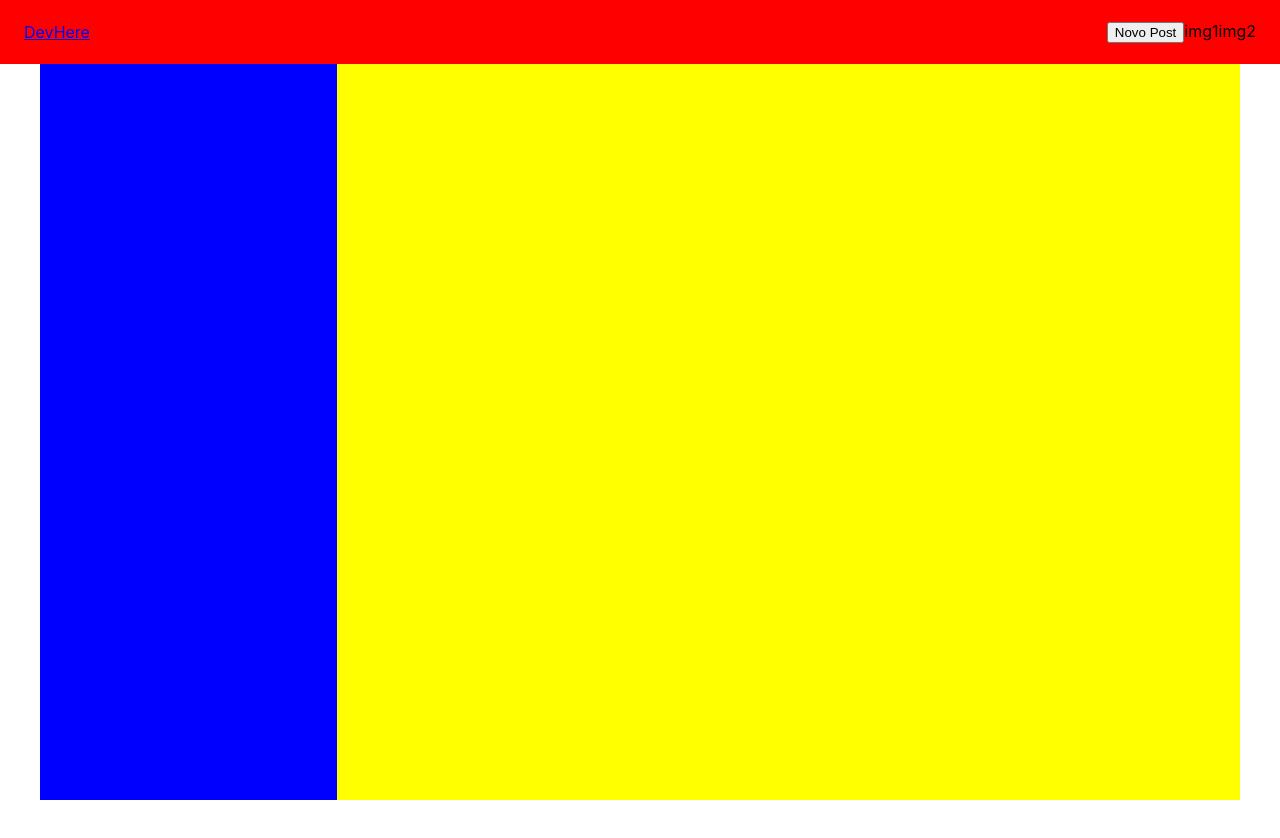
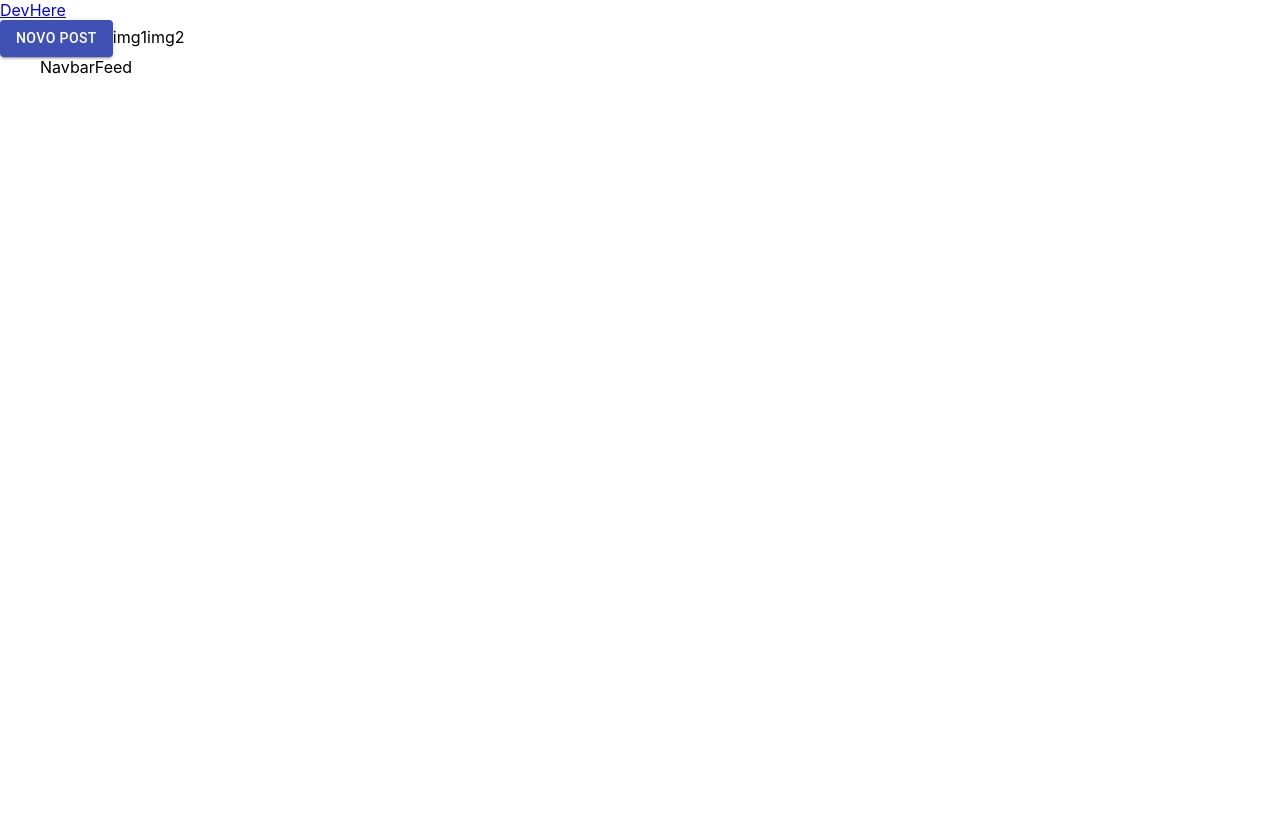
Before and after one commit to gabrielbugarelli/devhere, a React (Create React App) app: page / in a window 1280 px wide. Shown: the top 838 px of the page. Before the commit the page ends 800 px from the top, so only its background shows below. Built offline with nearby package versions, Linux system fonts and the light colour scheme.

Commit message:
[implementação] - configuração Material UI

```diff
--- a/package.json
+++ b/package.json
@@ -3,6 +3,8 @@
   "version": "0.1.0",
   "private": true,
   "dependencies": {
+    "@material-ui/core": "^4.11.4",
+    "@material-ui/styles": "^4.11.4",
     "@testing-library/jest-dom": "^5.11.4",
     "@testing-library/react": "^11.1.0",
     "@testing-library/user-event": "^12.1.10",
--- /dev/null
+++ b/src/pages/Home/components/Feed.js
@@ -0,0 +1,11 @@
+import React from 'react'
+
+const Feed = () => {
+  return (
+    <div>
+      Feed
+    </div>
+  )
+}
+
+export default Feed
--- a/src/pages/Home/components/Header.js
+++ b/src/pages/Home/components/Header.js
@@ -1,4 +1,5 @@
 import React from 'react'
+import { Button } from '@material-ui/core'
 
 const Header = () => {
   return (
@@ -8,7 +9,7 @@ const Header = () => {
           <a href="/">DevHere</a>
         </div>
         <div>
-          <button>Novo Post</button>
+          <Button variant="contained" color="primary">Novo Post</Button>
           <span>img1</span>
           <span>img2</span>
         </div>
--- a/src/pages/Home/components/Main.js
+++ /dev/null
@@ -1,12 +0,0 @@
-import React from 'react'
-
-const Main = () => {
-  return (
-    <main className="main">
-      <div className="navbar">navbar</div>
-      <div className="feed">feed</div>
-    </main>
-  )
-}
-
-export default Main
--- /dev/null
+++ b/src/pages/Home/components/NavBar.js
@@ -0,0 +1,11 @@
+import React from 'react'
+
+const NavBar = () => {
+  return (
+    <div>
+      Navbar
+    </div>
+  )
+}
+
+export default NavBar
--- a/src/pages/Home/index.js
+++ b/src/pages/Home/index.js
@@ -1,18 +1,36 @@
 import React from 'react';
+import { makeStyles } from '@material-ui/core/styles';
 
-//estilos css Home
-import './style.css'
+//components
+import Header from './components/Header'
+import Feed from './components/Feed'
+import NavBar from './components/NavBar'
 
-//components Home
-import Header from './components/Header'
-import Main from './components/Main'
+const useStyles = makeStyles({
+  root: {
+    display: 'flex',
+    flexDirection: 'column'
+  },
+
+  main: {
+    height: '100vh',
+    display: 'flex',
+    width: '1200px',
+    margin: '0 auto',
+  }
+})
 
 const Home = () => {
+
+  const classes = useStyles()
+
   return (
-    <div>
+    <div className={classes.root}>
       <Header />
-
-      <Main />
+      <main className={classes.main}>
+        <NavBar />
+        <Feed />
+      </main>
     </div>
   )
 }
```
Also changed, not shown: 1 other file (tests, documents, lock files or other folders).
